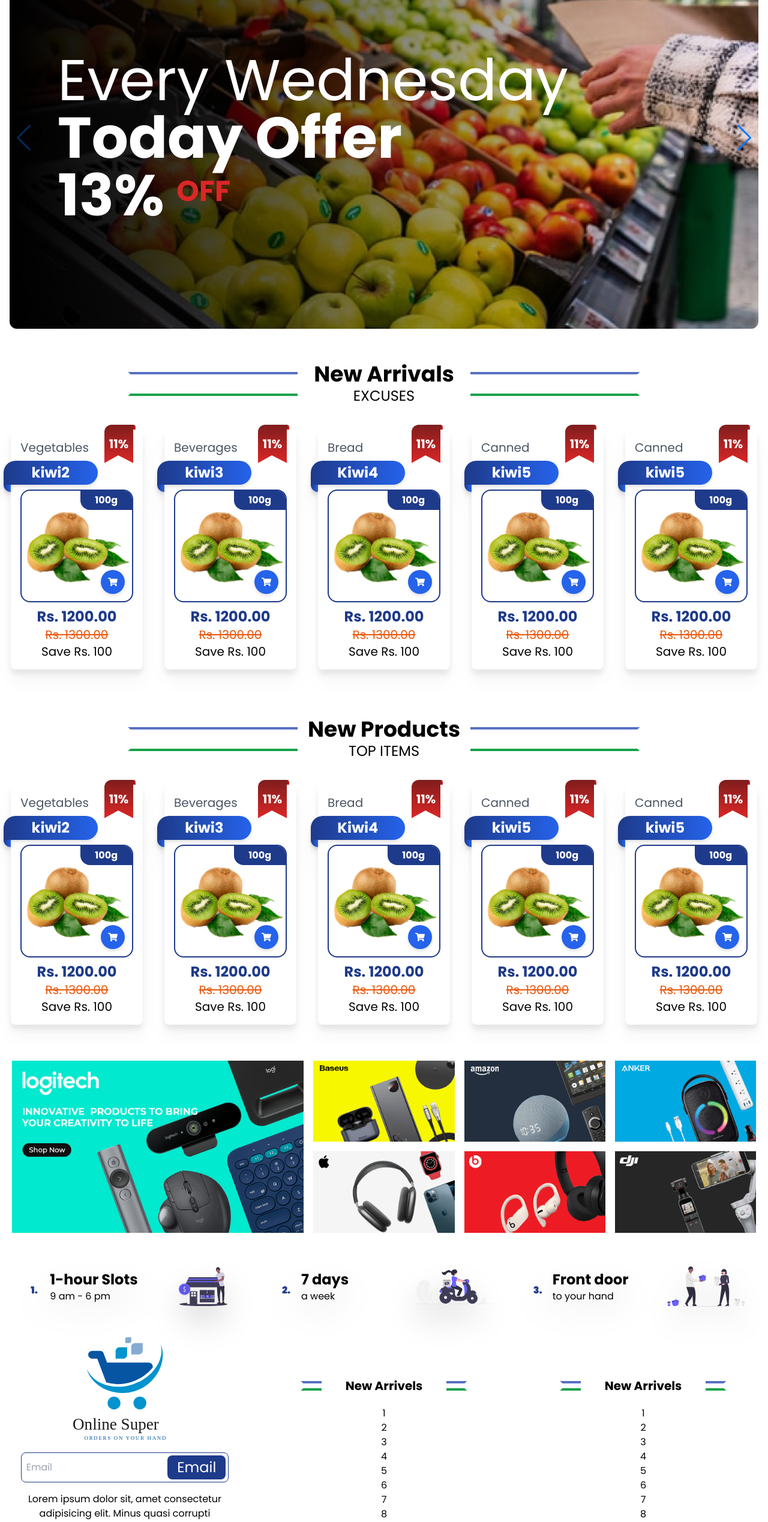
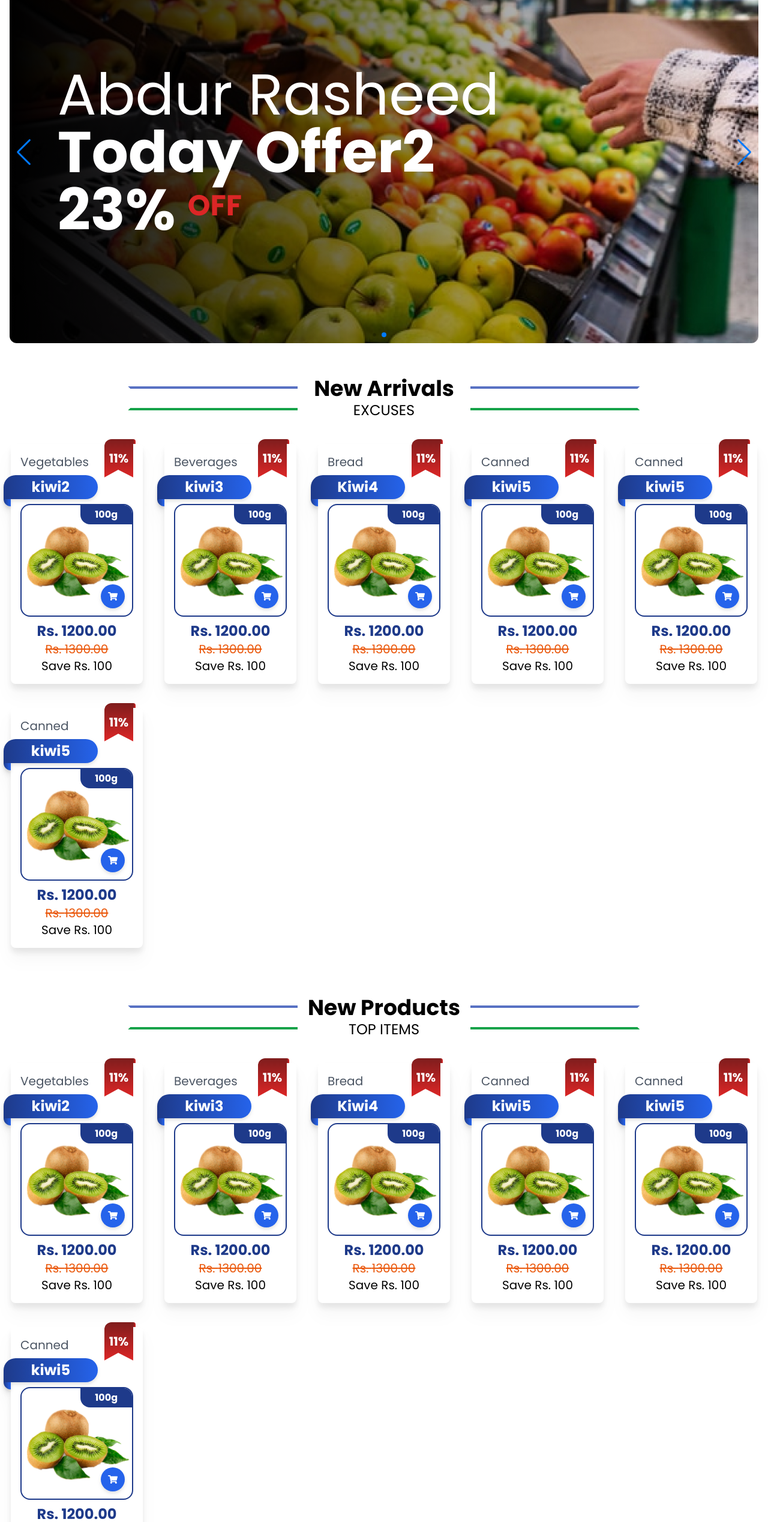
Before and after one commit to abdu-rr-asheed/onlineSuper, a React (Vite) app: page / in a window 1280 px wide. Shown: the part 234-2771 px from the top of the page at 60% size. Built offline with nearby package versions, Linux system fonts and the light colour scheme.

Commit message:
UI refinig

```diff
--- a/src/components/Card.jsx
+++ b/src/components/Card.jsx
@@ -4,9 +4,9 @@ import { FaShoppingCart } from "react-icons/fa";
 const Card = ({ name, image, weight, price, discountPrice, categoryId }) => {
   return (
     <>
-      <div className="relative sm:w-[220px] w-5/12 bg-white rounded-lg sm:p-4 p-1 mx-4 mb-10 drop-shadow-xl">
+      <div className="relative sm:w-[220px] h-fit bg-white rounded-lg sm:p-4 p-1 mx-4 xs:m-8 mb-10 drop-shadow-xl">
         <h2 className="text-gray-600 md:text-xl text-xs mb-2">{categoryId}</h2>
-        <h1 className="relative w-10/12 md:text-2xl text-sm bg-gradient-to-r from-blue-900 to-blue-600 text-center text-white font-bold py-1 sm:right-7 right-4 rounded-t-3xl rounded-br-3xl drop-shadow-md before:absolute before:-bottom-3 before:left-0 before:w-3 before:h-3 before:bg-gradient-to-l before:from-blue-600 before:to-blue-900 before:rounded-bl-3xl">
+        <h1 className="relative w-10/12 md:text-2xl text-sm xs:text-xl bg-gradient-to-r from-blue-900 to-blue-600 text-center text-white font-bold py-1 sm:right-7 right-4 rounded-t-3xl rounded-br-3xl drop-shadow-md before:absolute before:-bottom-3 before:left-0 before:w-3 before:h-3 before:bg-gradient-to-l before:from-blue-600 before:to-blue-900 before:rounded-bl-3xl">
           {name}
         </h1>
         <p
--- a/src/components/DeliveryMap.jsx
+++ b/src/components/DeliveryMap.jsx
@@ -5,7 +5,6 @@ import deiverhome from "../assets/deiverhome.svg";
 
 const DeliveryMap = () => {
   return (
-    // <div className="relative flex justify-between items-center flex-wrap mx-3 my-9 before:absolute before:top-1/2 sm:before:left-1/2 before:0 before:transform before:-translate-x-1/2 before:-translate-y-1/2 sm:before:w-10/12 sm:before:h-[1px] before:w-[1px] before:h-10/12 before:border-4 before:border-blue-800 before:-z-10 before:border-dashed">
     <div className="relative flex lg:justify-around justify-center items-center flex-wrap mx-3 my-9">
       <OrderSystem
         image={storesvg}
@@ -30,11 +29,11 @@ const DeliveryMap = () => {
 };
 
 const OrderSystem = ({ image, number, first_title, second_title }) => (
-  <div className="flex justify-center items-center drop-shadow-2xl">
+  <div className="flex justify-center items-center my-3 sm:w-auto w-full">
     <div className="w-3 h-3 text-blue-900 font-black rounded-full m-5">
       {number}
     </div>
-    <div className="w-40">
+    <div className="w-40 sm:w-full">
       <div className="text-2xl font-bold">{first_title}</div>
       <div>{second_title}</div>
     </div>
--- a/src/components/Footer.jsx
+++ b/src/components/Footer.jsx
@@ -1,11 +1,11 @@
 import React from "react";
 import logo from "../assets/logo2.svg";
-import { ImSearch } from "react-icons/im";
+import { categories, products } from "../utilities/data";
 
 const Footer = () => {
   return (
-    <div className="grid md:grid-cols-3 gap-4 place-items-center h-96">
-      <div className="w-10/12 grid place-items-center mx-2">
+    <div className="grid md:grid-cols-3 gap-4 items-start content-start h-96">
+      <div className="w-full flex justify-center items-center flex-col px-4">
         <img src={logo} alt="logo" className="w-6/12" />
         <div className="flex justify-center items-center border border-blue-900 rounded-lg w-full my-4">
           <input
@@ -28,15 +28,10 @@ const Footer = () => {
             <h1 className="font-bold capitalize">New Arrivels</h1>
           </div>
         </div>
-        <ul className="text-center">
-          <li>1</li>
-          <li>2</li>
-          <li>3</li>
-          <li>4</li>
-          <li>5</li>
-          <li>6</li>
-          <li>7</li>
-          <li>8</li>
+        <ul className="capitalize text-xl text-center">
+          {categories.map((item) => (
+            <li key={item.id}>{item.name}</li>
+          ))}
         </ul>
       </div>
       <div className="w-full">
@@ -45,15 +40,10 @@ const Footer = () => {
             <h1 className="font-bold capitalize">New Arrivels</h1>
           </div>
         </div>
-        <ul className="text-center">
-          <li>1</li>
-          <li>2</li>
-          <li>3</li>
-          <li>4</li>
-          <li>5</li>
-          <li>6</li>
-          <li>7</li>
-          <li>8</li>
+        <ul className="capitalize text-xl text-center">
+          {products.map((item) => (
+            <li key={item.id}>{item.name}</li>
+          ))}
         </ul>
       </div>
     </div>
--- a/src/components/HeroSlider.jsx
+++ b/src/components/HeroSlider.jsx
@@ -7,14 +7,25 @@ import banner from "../assets/banner.jpg";
 // Import Swiper styles
 import "swiper/css";
 import "swiper/css/navigation";
+import "swiper/css/pagination";
 
 // import required modules
-import { Navigation } from "swiper";
+import { Autoplay, Navigation, Pagination } from "swiper";
 
 const HeroSlider = () => {
   return (
     <div className="m-4 rounded-xl overflow-hidden md:order-2 order-1">
-      <Swiper navigation={true} modules={[Navigation]}>
+      <Swiper
+        pagination={{
+          dynamicBullets: true,
+        }}
+        navigation={true}
+        loop={true}
+        autoplay={{
+          delay: 4000,
+          disableOnInteraction: false,
+        }}
+        modules={[Autoplay, Pagination, Navigation]}>
         <SwiperSlide>
           <Banner
             image={banner}
--- a/src/components/Navbar.jsx
+++ b/src/components/Navbar.jsx
@@ -5,27 +5,29 @@ import { categories } from "../utilities/data";
 
 const Navbar = () => {
   return (
-    <div className="sm:relative flex justify-around items-center lg:flex-nowrap flex-wrap md:order-1 order-2">
+    <div className="sm:relative flex justify-center items-center flex-wrap md:order-1 order-2 sm:m-4">
       {categories.map((item) => (
         <div
-          className="sm:static relative group transition sm:w-fit w-full flex justify-around items-center flex-col"
+          className="sm:static relative group flex justify-around items-center"
           key={item.id}>
           {/* Category List */}
-          <div className="relative m-2">
-            <div className="rounded-2xl sm:w-full w-60 h-8 bg-cover flex justify-start items-center text-blue-900 md:text-xl text-base  py-1 pr-2 before:absolute before:top-0 before:left-0 before:w-full before:h-full border-blue-900 border before:z-[1] overflow-visible z-[2]">
+          <div className="relative mx-1 sm:my-1 my-2  rounded-2xl sm:w-full w-40 h-8 bg-cover flex justify-start items-center text-blue-900 md:text-xl text-base  py-1 pr-2 before:absolute before:top-0 before:left-0 before:w-full before:h-full border-blue-900 border before:z-[1] overflow-visible z-[2]">
             <span className="text-3xl  w-11 h-11 grid place-items-center rounded-full border border-blue-900 bg-blue-900 text-white">
               {item.icon}
             </span>
             <span className="ml-2 text-center md:w-fit w-8/12">
               {item.name}
             </span>
-              <span className="ml-2 md:block hidden">
+            <span
+              className={`ml-2 md:block hidden ${
+                item.dropdown == 0 ? "opacity-0" : "opacity-100"
+              }`}>
               <BiChevronDown />
             </span>
           </div>
-          </div>
           {/* Drop down */}
-          <div className="hidden sm:group-hover:block sm:absolute top-full left-0 bg-white z-10 w-full mt-3">
+          {item.dropdown == 1 && (
+            <div className="hidden lg:group-hover:block lg:absolute top-full left-0 right-0 ml-auto mr-auto bg-white z-10 sm:w-11/12 w-full mt-3 rounded-md">
               <div className="grid sm:grid-cols-4 gap-4 px-6 py-3">
                 <CategoryCard>
                   <HeadingH1 title={"Leafy Green"} />
@@ -104,6 +106,7 @@ const Navbar = () => {
                 </CategoryCard>
               </div>
             </div>
+          )}
         </div>
       ))}
     </div>
--- a/src/containers/Cards.jsx
+++ b/src/containers/Cards.jsx
@@ -8,7 +8,7 @@ const Cards = ({ main_heading, slug_title }) => {
   return (
     <>
       <Heading main_heading={main_heading} slug_title={slug_title} />
-      <div className="flex justify-around items-center flex-wrap">
+      <div className="grid xl:grid-cols-5 lg:grid-cols-4 md:grid-cols-3 grid-cols-2 xs:grid-cols-1 place-items-center">
         {products.map((item, idx) => (
           <React.Fragment key={idx}>
             {item.recommend == 1 && (
--- a/src/utilities/data.jsx
+++ b/src/utilities/data.jsx
@@ -16,6 +16,7 @@ export const categories = [
     icon: <GiFruitBowl />,
     image:
       "https://images.unsplash.com/photo-1620706857370-e1b9770e8bb1?ixlib=rb-1.2.1&ixid=MnwxMjA3fDB8MHxwaG90by1wYWdlfHx8fGVufDB8fHx8&auto=format&fit=crop&w=464&q=80",
+    dropdown: 1,
   },
   {
     id: 2,
@@ -23,6 +24,7 @@ export const categories = [
     icon: <GiFruitTree />,
     image:
       "https://images.unsplash.com/photo-1488459716781-31db52582fe9?ixlib=rb-1.2.1&ixid=MnwxMjA3fDB8MHxwaG90by1wYWdlfHx8fGVufDB8fHx8&auto=format&fit=crop&w=870&q=80",
+    dropdown: 1,
   },
   {
     id: 3,
@@ -30,6 +32,7 @@ export const categories = [
     icon: <BiDrink />,
     image:
       "https://images.unsplash.com/photo-1488459716781-31db52582fe9?ixlib=rb-1.2.1&ixid=MnwxMjA3fDB8MHxwaG90by1wYWdlfHx8fGVufDB8fHx8&auto=format&fit=crop&w=870&q=80",
+    dropdown: 0,
   },
   {
     id: 4,
@@ -37,6 +40,7 @@ export const categories = [
     icon: <GiSlicedBread />,
     image:
       "https://images.unsplash.com/photo-1488459716781-31db52582fe9?ixlib=rb-1.2.1&ixid=MnwxMjA3fDB8MHxwaG90by1wYWdlfHx8fGVufDB8fHx8&auto=format&fit=crop&w=870&q=80",
+    dropdown: 1,
   },
   {
     id: 5,
@@ -44,6 +48,7 @@ export const categories = [
     icon: <GiCannedFish />,
     image:
       "https://images.unsplash.com/photo-1488459716781-31db52582fe9?ixlib=rb-1.2.1&ixid=MnwxMjA3fDB8MHxwaG90by1wYWdlfHx8fGVufDB8fHx8&auto=format&fit=crop&w=870&q=80",
+    dropdown: 0,
   },
   {
     id: 6,
@@ -51,6 +56,15 @@ export const categories = [
     icon: <GiMeat />,
     image:
       "https://images.unsplash.com/photo-1488459716781-31db52582fe9?ixlib=rb-1.2.1&ixid=MnwxMjA3fDB8MHxwaG90by1wYWdlfHx8fGVufDB8fHx8&auto=format&fit=crop&w=870&q=80",
+    dropdown: 0,
+  },
+  {
+    id: 7,
+    name: "Meat",
+    icon: <GiMeat />,
+    image:
+      "https://images.unsplash.com/photo-1488459716781-31db52582fe9?ixlib=rb-1.2.1&ixid=MnwxMjA3fDB8MHxwaG90by1wYWdlfHx8fGVufDB8fHx8&auto=format&fit=crop&w=870&q=80",
+    dropdown: 1,
   },
 ];
 
@@ -127,4 +141,16 @@ export const products = [
     newProducts: 1,
     offers: 0,
   },
+  {
+    id: 7,
+    name: "kiwi5",
+    image: food3,
+    weight: "100g",
+    price: 1300,
+    discountPrice: 1200,
+    categoryId: categories[4].name,
+    recommend: 1,
+    newProducts: 1,
+    offers: 0,
+  },
 ];
--- a/tailwind.config.js
+++ b/tailwind.config.js
@@ -2,6 +2,9 @@ module.exports = {
   content: ["./index.html", "./src/**/*.{js,ts,jsx,tsx}"],
   theme: {
     extend: {
+      screens: {
+        xs: { max: "376px" },
+      },
       fontFamily: {
         sans: ['"Poppins"'],
       },
```
Lines whose indentation alone changed are shown as unchanged.
